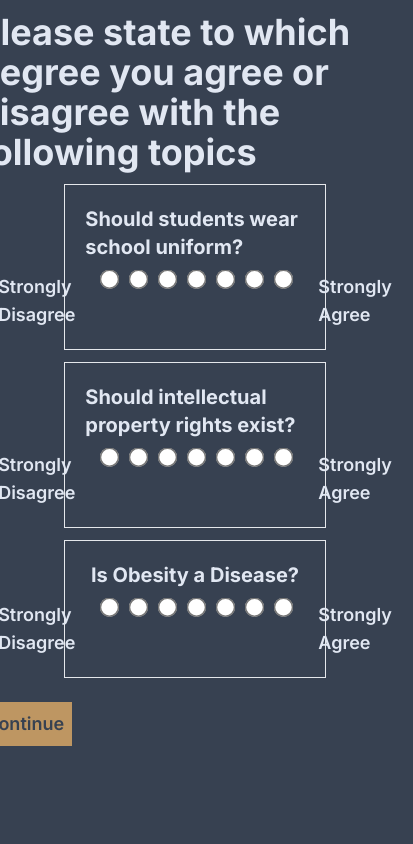
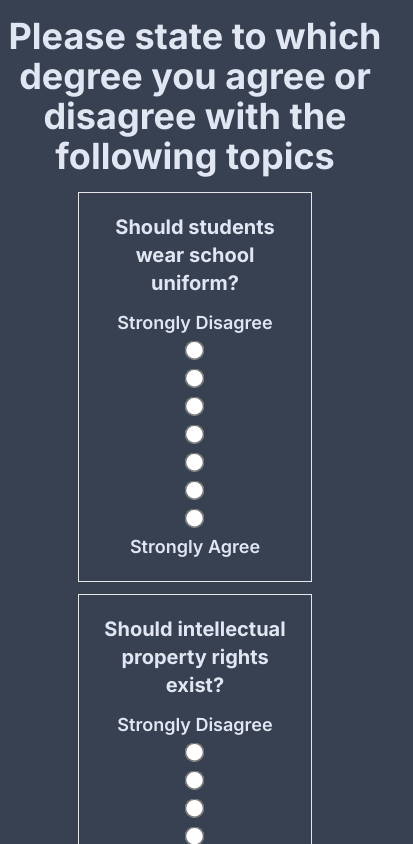
Before and after one commit to FelixHornberger/llmsearchengine-nextjs, a Next.js app: page / in a window 390 px wide. Both pictures are taken after a click on the button "Start Survey". Shown: the top 844 px of the page, 413 px wide, since content can reach past the window. Built offline with nearby package versions, Linux system fonts and the light colour scheme.

Commit message:
Mobile First implemntation of PreTask
The likertscale now goes vertically in mobile version and adapts to screen size for horizontal redesign.

```diff
--- a/components/Likertscale.jsx
+++ b/components/Likertscale.jsx
@@ -26,9 +26,10 @@ function Likertscale({ topic, valuation }) {
     }
   };
   return (
-    <div className="flex content-center justify-center inline">
+    <div className='flex justify-center text-center'>
+      <div className="inline-grid sm:flex sm:content-center sm:justify-center">
         <p className="">Strongly Disagree</p>
-      <ul className="flex list-none px-5 place-content-around content-center" id={topic}>
+        <ul className="flex list-none px-5 place-content-around content-center inline-grid sm:flex" id={topic}>
           {[...Array(7).keys()].map((index) => (
             <li key={index} className="px-2 scale-150">
               <input
@@ -43,6 +44,7 @@ function Likertscale({ topic, valuation }) {
         </ul>
         <p>Strongly Agree</p>
       </div>
+    </div>
   );
 }
 
--- a/components/QuestionElement.jsx
+++ b/components/QuestionElement.jsx
@@ -1,10 +1,10 @@
 import Likertscale from "./Likertscale";
 
 function QuestionElement({question}) {
-    // Does this need a costume color?
+    // How do we struct this right? I mean what is the best solution for mobile devices? Change Likert to Dropdown menue?
     return (
         <div className="flex-col border p-5 mb-3">
-            <div className="flex justify-center mb-3">
+            <div className="flex text-center justify-center mb-3">
                 <h2>{question}</h2>
             </div>
             <Likertscale topic={question} valuation={false} />
--- a/components/pages/PreStudy.tsx
+++ b/components/pages/PreStudy.tsx
@@ -10,10 +10,12 @@ const questionlist = [
 export default function PreStudy() {
   return (
     <>
-      <h1 className="flex mb-3 justify-center">
-        Please state to which degree you agree or disagree with the following
-        topics
-      </h1>
+      <div className="p-1">
+        <h1 className="flex mb-3 text-center">
+          Please state to which degree you agree or disagree with the following
+          topics
+        </h1>
+      </div>
       <div className="flex flex-col">
         <div className="flex flex-col w-3/5 place-self-center">
           <QuestionElement question={questionlist[0]}/>
```
Lines whose indentation alone changed are shown as unchanged.
